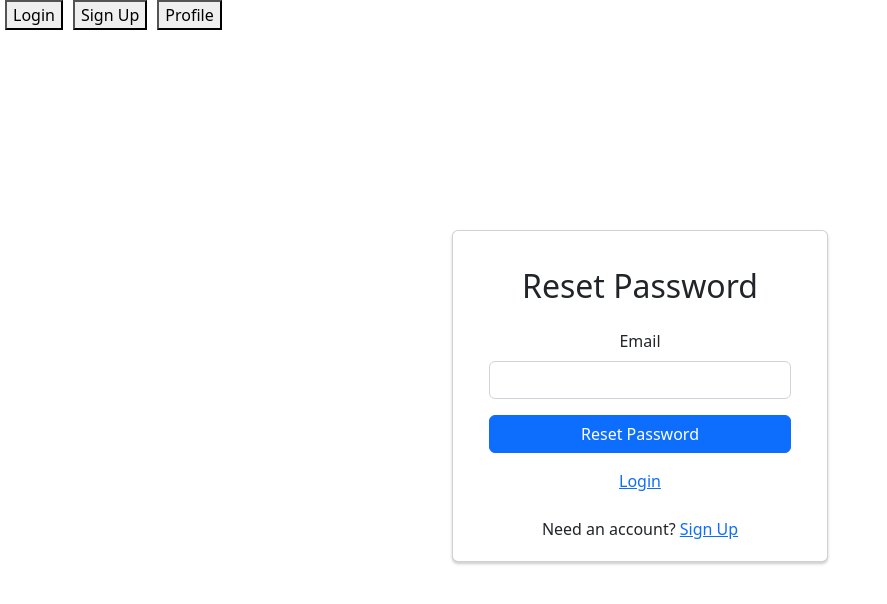
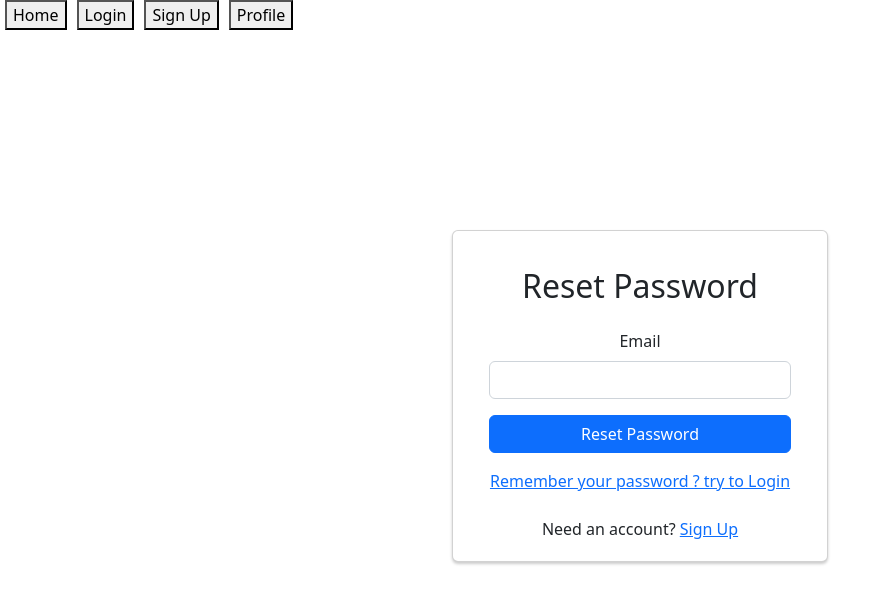
Before and after one commit to shech2/React-Final-Project, a React (Create React App) app in the folder frontend/: page /forgot-password in a window 1280 px wide. Shown: the top 604 px of the page, without its empty margins (0-887 px from the left). Built offline with nearby package versions, Linux system fonts and the light colour scheme; no server answers.

Commit message:
another fixes and added homepage

```diff
--- a/frontend/src/App.js
+++ b/frontend/src/App.js
@@ -3,6 +3,7 @@ import Signup from './components/Signup';
 import Login from './components/Login';
 import Profile from './components/Profile';
 import ResetPassword from './components/ResetPassword';
+import Homepage from './pages/Homepage';
 import { Link } from 'react-router-dom';
 import { BrowserRouter as Router, Routes, Route } from 'react-router-dom';
 import { Alert, Container } from 'react-bootstrap';
@@ -14,14 +15,16 @@ function App() {
     <>
       <Router>
         <nav>
-          <Link to="/" style={{ padding: '5px' }}><button>Login</button></Link>
+          <Link to="/" style={{ padding: '5px' }}><button>Home</button></Link>
+          <Link to="/login" style={{ padding: '5px' }}><button>Login</button></Link>
           <Link to="/signup" style={{ padding: '5px' }}><button>Sign Up</button></Link>
           <Link to="/profile" style={{ padding: '5px' }}><button>Profile</button></Link>
         </nav>
         <Container style={{ minHeight: '20vh' }} >
           <div style={{ maxWidth: "400px" }}>
             <Routes>
-              <Route exact path="/" element={<Login />} />
+              <Route path="/" element={<Homepage />} />
+              <Route path="/login" element={<Login />} />
               <Route path="/signup" element={<Signup />} />
               <Route path="/forgot-password" element={<ResetPassword />} />
               {currentUser ? <Route path="/profile" element={<Profile />} /> : <Route path="/profile" element={<Alert variant='danger'><h1>Please login First</h1></Alert>} />}
--- a/frontend/src/components/Profile.js
+++ b/frontend/src/components/Profile.js
@@ -15,7 +15,7 @@ export default function Profile() {
         try {
             await updateUser(newEmailRef.current.value?.trim()).then(() => {
                 alert("Profile updated successfully please login again to see changes");
-                navigate('/');
+                navigate('/login');
             });
         } catch (error) {
             setError(error.message);
@@ -26,7 +26,7 @@ export default function Profile() {
         e.preventDefault();
         await logout().then(() => {
             alert(currentUser && currentUser.email ? currentUser.email + "  has logged out" : "No user is logged in");
-            navigate('/');
+            navigate('/login');
         }
         ).catch((error) => {
             setError(error.message);
--- a/frontend/src/components/ResetPassword.js
+++ b/frontend/src/components/ResetPassword.js
@@ -38,7 +38,7 @@ export default function ResetPassword() {
                         <Button className="w-100 mt-3" type="submit">Reset Password</Button>
                     </Form>
                     <div className="w-100 text-center mt-3">
-                        <Link to="/login">Login</Link>
+                        <Link to="/login">Remember your password ? try to Login</Link>
                     </div>
                 </Card.Body>
                 <div className="w-100 text-center mt-2">
--- /dev/null
+++ b/frontend/src/pages/Homepage.js
@@ -0,0 +1,9 @@
+import React from 'react'
+
+export default function Homepage() {
+    return (
+        <div>
+            <h1>Welcome To Semion ! </h1>
+        </div>
+    )
+}
```
